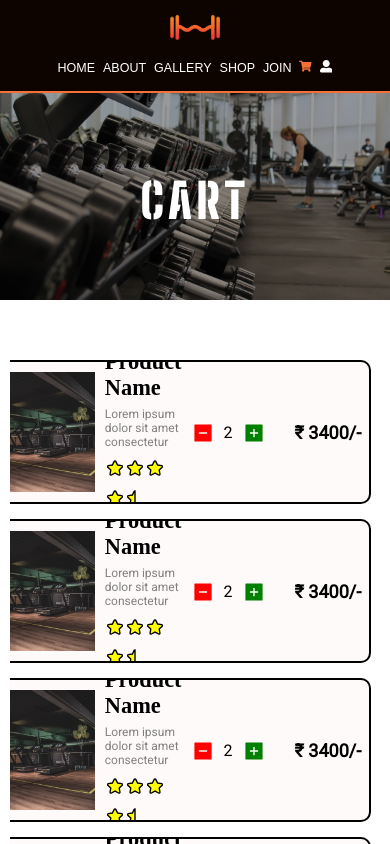
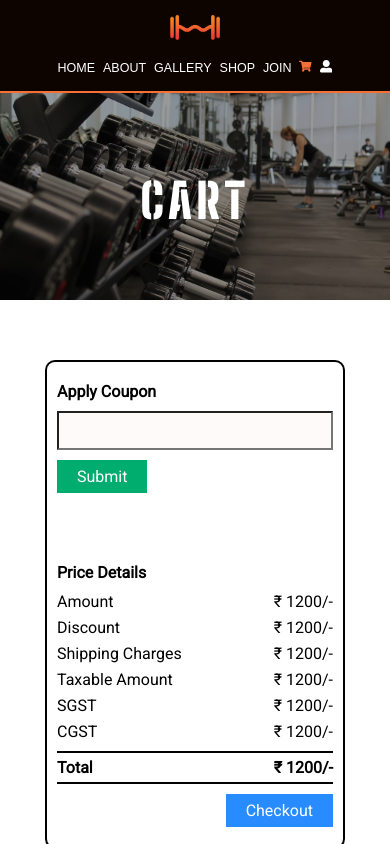
Before and after one commit to arora-jasjot/gym-website, a React (Create React App) app: page /cart in a window 390 px wide. Shown: the top 844 px of the page. Built offline with nearby package versions, Linux system fonts and the light colour scheme; a web font is replaced by a local one.

Commit message:
Cart Page completed

```diff
--- a/src/Pages/Cart/Cart.jsx
+++ b/src/Pages/Cart/Cart.jsx
@@ -20,8 +20,52 @@ export default function Cart() {
                             <CartItem />
                             <CartItem />
                             <CartItem />
+                            <CartItem />
+                            <CartItem />
+                            <CartItem />
+                            <CartItem />
+                            <CartItem />
+                            <CartItem />
                         </div>
-                        <div className={styles.rightSection}></div>
+                        <div className={styles.rightSection}>
+                            <div className={styles.couponDiv}>
+                                <div className={styles.label}>Apply Coupon</div>
+                                <input type="text" />
+                                <div className={styles.submit}>Submit</div>
+                            </div>
+                            <div className={styles.pricingDiv}>
+                                <div className={styles.label}>Price Details</div>
+                                <div className={styles.field}>
+                                    <div>Amount</div>
+                                    <div>₹ 1200/-</div>
+                                </div>
+                                <div className={styles.field}>
+                                    <div>Discount</div>
+                                    <div>₹ 1200/-</div>
+                                </div>
+                                <div className={styles.field}>
+                                    <div>Shipping Charges</div>
+                                    <div>₹ 1200/-</div>
+                                </div>
+                                <div className={styles.field}>
+                                    <div>Taxable Amount</div>
+                                    <div>₹ 1200/-</div>
+                                </div>
+                                <div className={styles.field}>
+                                    <div>SGST</div>
+                                    <div>₹ 1200/-</div>
+                                </div>
+                                <div className={styles.field}>
+                                    <div>CGST</div>
+                                    <div>₹ 1200/-</div>
+                                </div>
+                                <div className={`${styles.total} ${styles.field}`}>
+                                    <div>Total</div>
+                                    <div>₹ 1200/-</div>
+                                </div>
+                                <div className={styles.checkout}>Checkout</div>
+                            </div>
+                        </div>
                     </div>
                 </div>
             </div>
--- a/src/Pages/Cart/Cart.module.css
+++ b/src/Pages/Cart/Cart.module.css
@@ -16,13 +16,124 @@
     min-height: 300px;
     flex-shrink: 1;
     margin-right: 7px;
+    max-height: 700px;
+    overflow-y: auto;
+    padding-right: 5px;
+}
+
+.leftSection::-webkit-scrollbar {
+    width: 4px;
+}
+
+.leftSection::-webkit-scrollbar-track {
+    background-color: #e5e5e5;
 }
 
 .rightSection {
     width: 100%;
     max-width: 350px;
-    min-height: 300px;
+    min-width: 300px;
     border: 2px solid black;
     border-radius: 10px;
     margin-left: 7px;
+    padding: 10px;
+    font-family: Roboto, 'cursive';
 }
+
+.couponDiv,
+.pricingDiv {
+    margin: 10px 0;
+}
+
+.couponDiv {
+    margin-bottom: 60px;
+}
+
+.couponDiv input {
+    outline: 0;
+    margin: 10px auto;
+    margin-top: 0;
+    background-color: #FFFAFA;
+    border-radius: 0;
+}
+
+.submit {
+    background-color: #00AC6E;
+    color: white;
+    width: fit-content;
+    padding: 7px 20px;
+    cursor: pointer;
+}
+
+.label {
+    font-weight: 600;
+    margin-bottom: 10px;
+}
+
+.field {
+    display: flex;
+    justify-content: space-between;
+    margin: 7px 0;
+}
+
+.total {
+    font-weight: 600;
+    border-top: 2px solid black;
+    border-bottom: 2px solid black;
+    padding: 5px 0;
+    margin: 10px auto;
+}
+
+.checkout {
+    margin-left: auto;
+    width: fit-content;
+    background-color: #288BFF;
+    color: white;
+    padding: 7px 20px;
+    cursor: pointer;
+}
+
+@media only screen and (max-width: 946px) {
+    .rightSection {
+        max-width: 270px;
+    }
+}
+
+@media only screen and (max-width: 758px) {
+    .cartDiv {
+        flex-wrap: wrap;
+        flex-direction: column-reverse;
+    }
+    .leftSection {
+        max-width: 100%;
+        width: 100%;
+        margin: 0;
+    }
+    .rightSection {
+        width: 100%;
+        max-width: 100%;
+        float: left;
+        margin: auto;
+        margin-bottom: 40px;
+        min-height: fit-content;
+        display: flex;
+        justify-content: space-between;
+    }
+    .pricingDiv {
+        min-width: 300px;
+    }
+}
+
+@media only screen and (max-width: 580px) {
+    .pricingDiv {
+        min-width: 250px;
+    }
+}
+
+@media only screen and (max-width: 500px) {
+    .rightSection {
+        flex-direction: column;
+        width: 80%;
+        min-width: 300px;
+    }
+}
--- a/src/Pages/Cart/CartItem/CartItem.module.css
+++ b/src/Pages/Cart/CartItem/CartItem.module.css
@@ -43,6 +43,7 @@
 .ProductDescription h1 {
     font-family: Aldrich;
     font-size: 1.4rem;
+    white-space: nowrap;
 }
 
 .ProductDescription p {
@@ -107,3 +108,81 @@
     justify-content: center;
     align-items: center;
 }
+
+@media only screen and (max-width: 946px) {
+    .image {
+        width: 100px;
+        min-width: 100px;
+        height: 100px;
+    }
+    .ProductDescription {
+        height: 100px;
+    }
+    .ProductDescription h1 {
+        font-size: 1.2rem;
+    }
+    .ProductDescription p {
+        font-size: 11px;
+    }
+    .leftInner {
+        margin-left: 5px;
+    }
+    .quantity {
+        margin: 0;
+    }
+    .quantity .number {
+        margin: 0 4px;
+    }
+    .price {
+        margin: 0 10px;
+    }
+    .deleteBtn {
+        margin: 0px;
+    }
+}
+
+@media only screen and (max-width: 758px) {
+    .CartItem {
+        margin: 5px auto;
+        border-width: 1.5px;
+    }
+    .price {
+        margin: 0 20px;
+        font-size: 16px;
+    }
+}
+
+@media only screen and (max-width: 500px) {
+    .price {
+        margin: 0 10px;
+    }
+}
+
+@media only screen and (max-width: 460px) {
+    .image {
+        width: 80px;
+        min-width: 80px;
+        height: 80px;
+    }
+    .ProductDescription {
+        height: 80px;
+    }
+    .ProductDescription h1 {
+        font-size: 1rem;
+    }
+    .ProductDescription p {
+        font-size: 10px;
+    }
+}
+
+@media only screen and (max-width: 420px) {
+    .CartItem {
+        padding: 5px;
+    }
+    .leftInner {
+        flex-direction: column;
+    }
+    .price {
+        margin: 10px 0;
+    }
+}
```
